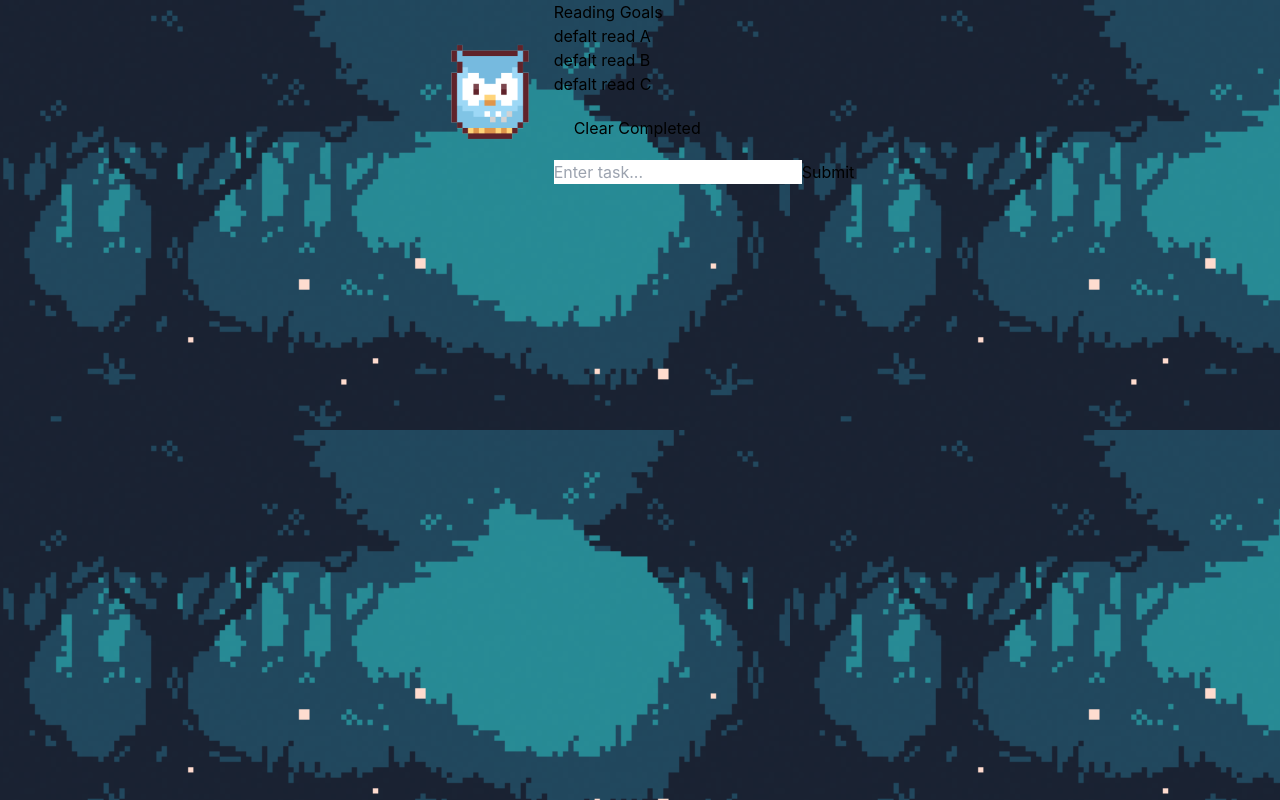
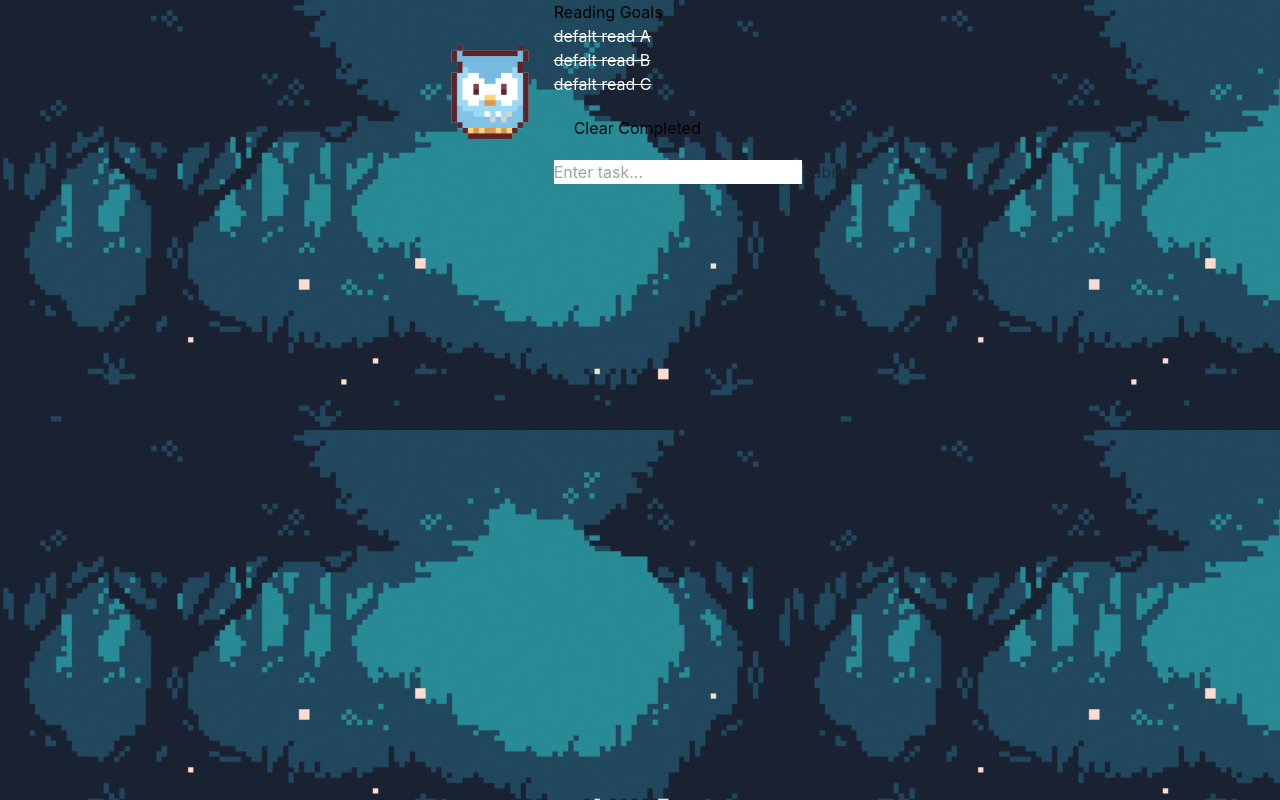
Before and after one commit to long715/HackOverflow-2022, a React (Create React App) app: page / in a window 1280 px wide. Built offline with nearby package versions, Linux system fonts and the light colour scheme.

Commit message:
CheckListTextColor

```diff
--- a/src/component/CheckList/Data.json
+++ b/src/component/CheckList/Data.json
@@ -10,4 +10,5 @@
 	"id": 3,
 	"task": "defalt read C",
 	"complete": true
+
   }]
--- a/src/component/CheckList/Header.jsx
+++ b/src/component/CheckList/Header.jsx
@@ -1,5 +1,6 @@
 import React from 'react';
 
+//where should I add text-xl
 const Header = () => {
     return (
         <header>
--- a/src/component/CheckList/ToDo.jsx
+++ b/src/component/CheckList/ToDo.jsx
@@ -1,4 +1,5 @@
 import React from 'react';
+// import './index.css';
 
 //one row in out todo list
 const ToDo = ({todo, handleToggle}) => {
@@ -9,7 +10,7 @@ const ToDo = ({todo, handleToggle}) => {
     }
 
     return (
-        <div id={todo.id} key={todo.id + todo.task} name="todo" value={todo.id} onClick={handleClick} className={todo.complete ? "todo strike" : "todo"}>
+        <div id={todo.id} key={todo.id + todo.task} name="todo" value={todo.id} onClick={handleClick} className={("todo text-white ") + (todo.complete ? "line-through" : "")}>
             {todo.task}
         </div>
     );
--- a/src/component/CheckList/ToDoForm.jsx
+++ b/src/component/CheckList/ToDoForm.jsx
@@ -14,7 +14,7 @@ const ToDoForm = ({ addTask }) => {
         setUserInput("");
     }
     return (
-        <form onSubmit={handleSubmit}>
+        <form onSubmit={handleSubmit} className="text-gray-800">
             <input value={userInput} type="text" onChange={handleChange} placeholder="Enter task..."/>
             <button>Submit</button>
         </form>
--- a/src/component/CheckList/index.css
+++ b/src/component/CheckList/index.css
@@ -5,6 +5,9 @@ body {
 	  sans-serif;
 	-webkit-font-smoothing: antialiased;
 	-moz-osx-font-smoothing: grayscale;
+  }
+
+  text{
 	text-decoration-color: white;
   }
 
@@ -15,8 +18,9 @@ body {
 
   .todo {
 	cursor: pointer;
-	text-decoration-color: white;
+
   }
+
 
   .strike {
 	text-decoration: line-through;
```
Also changed, not shown: src/index.css (line endings or trailing spaces).
